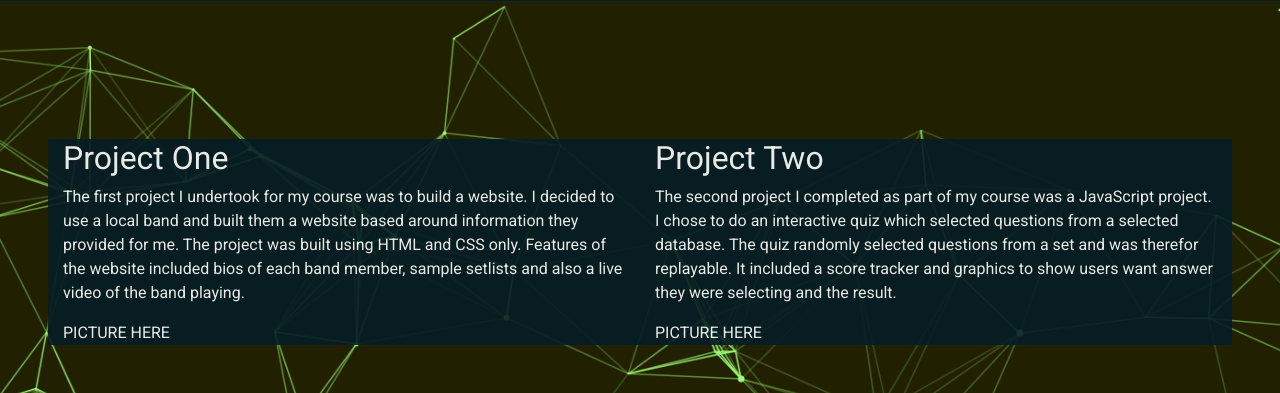
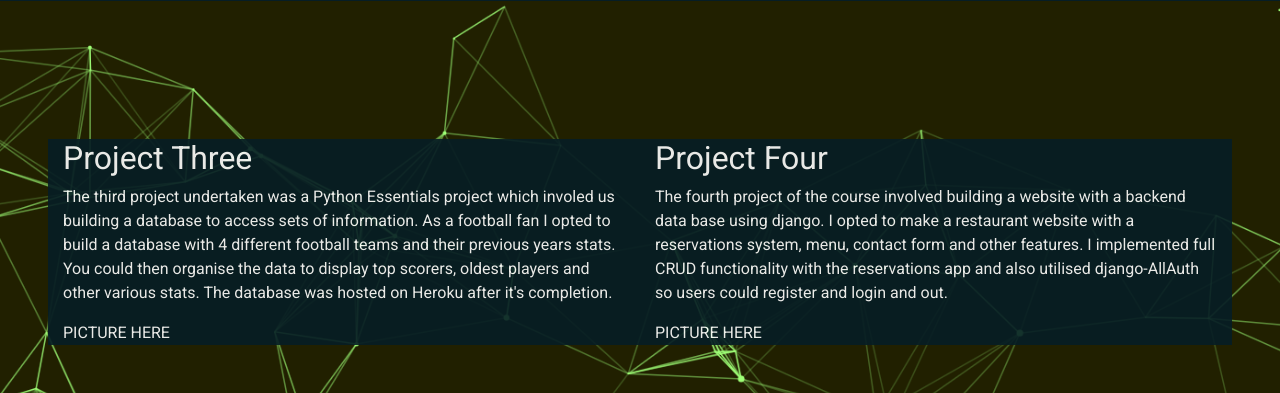
Before and after one commit to jackcrosbie/p5-graphic-design-project, a Django app: page /about/ in a window 1280 px wide. Shown: the part 799-1192 px from the top of the page. Run offline with Django 4.2, Linux system fonts and the light colour scheme; some libraries are stand-ins or nearby versions.

Commit message:
updated content on projects on about page

```diff
--- a/home/templates/home/about.html
+++ b/home/templates/home/about.html
@@ -48,22 +48,20 @@
     </div>
     <div class="row mt-5 p-5">
         <div class="col background-color text-white">
-            <h2>Project One</h2>
+            <h2>Project Three</h2>
             <p>
-                The first project I undertook for my course was to build a website.
-                I decided to use a local band and built them a website based around information they provided for me.
-                The project was built using HTML and CSS only.
-                Features of the website included bios of each band member, sample setlists and also a live video of the band playing.
+                The third project undertaken was a Python Essentials project which involed us building a database to access sets of information.
+                As a football fan I opted to build a database with 4 different football teams and their previous years stats.
+                You could then organise the data to display top scorers, oldest players and other various stats. The database was hosted on Heroku after it's completion.
             </p>
             <img>PICTURE HERE
         </div>
         <div class="col background-color text-white">
-            <h2>Project Two</h2>
+            <h2>Project Four</h2>
             <p>
-                The second project I completed as part of my course was a JavaScript project.
-                I chose to do an interactive quiz which selected questions from a selected database.
-                The quiz randomly selected questions from a set and was therefor replayable.
-                It included a score tracker and graphics to show users want answer they were selecting and the result.
+                The fourth project of the course involved building a website with a backend data base using django.
+                I opted to make a restaurant website with a reservations system, menu, contact form and other features.
+                I implemented full CRUD functionality with the reservations app and also utilised django-AllAuth so users could register and login and out.
             </p>
             <img>PICTURE HERE
         </div>
```
